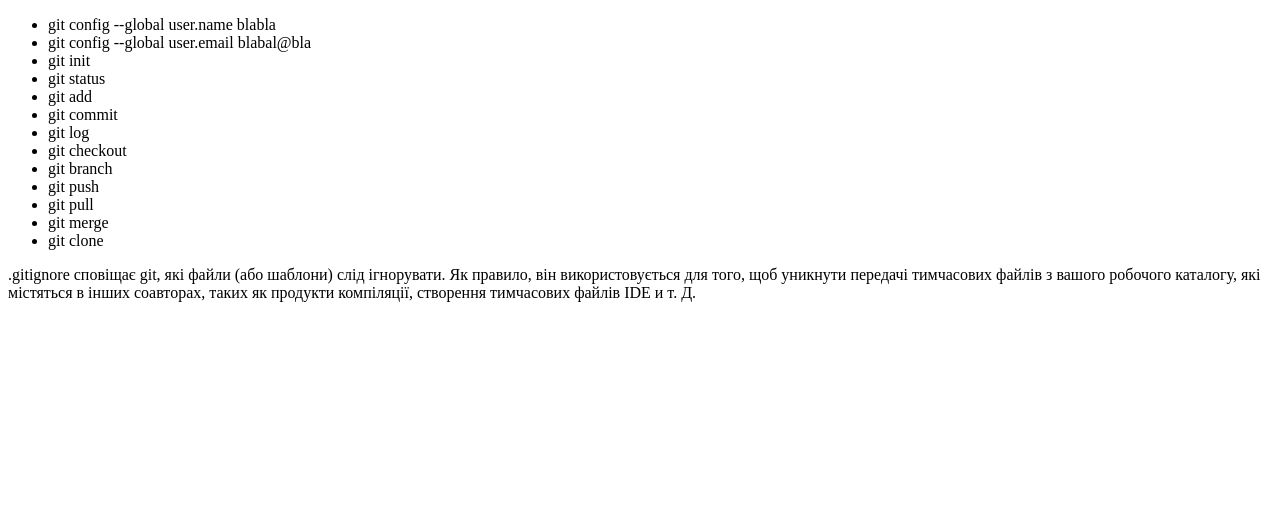
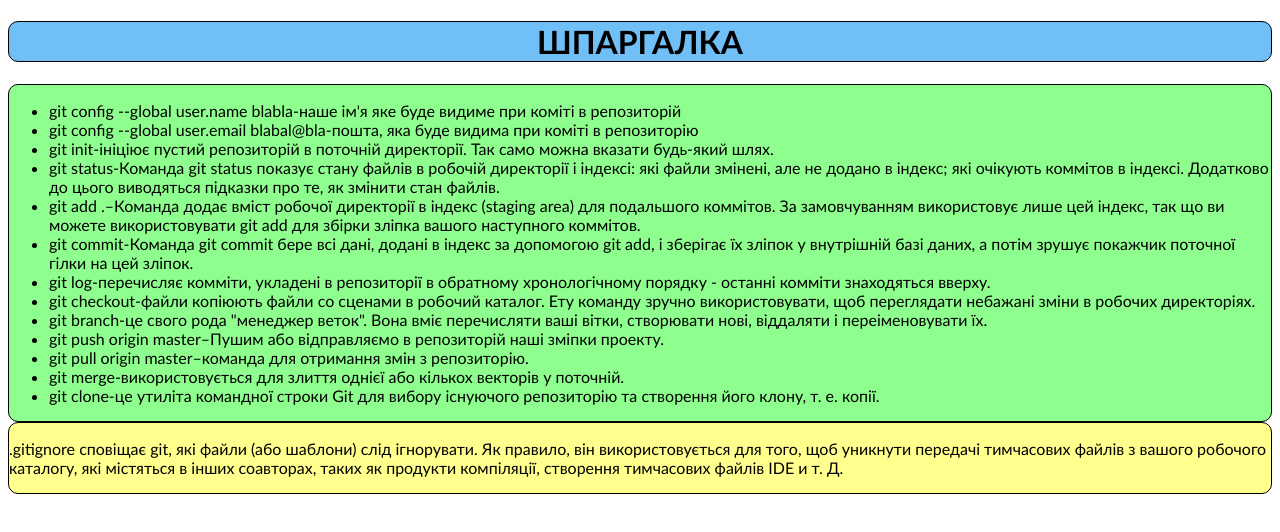
Before and after one commit to Nazarg3/homework, a plain HTML site: page index.html in a window 1280 px wide. Drawn offline with Linux system fonts and the light colour scheme.

Commit message:
Added index.html

```diff
--- a/index.html
+++ b/index.html
@@ -5,23 +5,30 @@
     <meta http-equiv="X-UA-Compatible" content="IE=edge">
     <meta name="viewport" content="width=device-width, initial-scale=1.0">
     <title>Document</title>
+    <link rel="stylesheet" href="style.css">
+
 </head>
 <body>
+    <h1>ШПАРГАЛКА</h1>
+    <div class="text">
     <ul>
-        <li>git config --global user.name blabla</li>
-        <li>git config --global user.email blabal@bla</li>
-        <li>git init</li>
-        <li>git status</li>
-        <li>git add</li>
-        <li>git commit</li>
-        <li>git log</li>
-        <li>git checkout</li>
-        <li>git branch</li>
-        <li>git push</li>
-        <li>git pull</li>
-        <li>git merge</li>
-        <li>git clone</li>
-      </ul>
-      <p>.gitignore сповіщає git, які файли (або шаблони) слід ігнорувати. Як правило, він використовується для того, щоб уникнути передачі тимчасових файлів з вашого робочого каталогу, які містяться в інших соавторах, таких як продукти компіляції, створення тимчасових файлів IDE и т. Д.</p>
+        <li>git config --global user.name blabla-наше ім'я яке буде видиме при коміті в репозиторій</li>
+        <li>git config --global user.email blabal@bla-пошта, яка буде видима при коміті в репозиторію</li>
+        <li>git init-ініціює пустий репозиторій в поточній директорії. Так само можна вказати будь-який шлях.</li>
+        <li>git status-Команда git status показує стану файлів в робочій директорії і індексі: які файли змінені, але не додано в індекс; які очікують коммітов в індексі. Додатково до цього виводяться підказки про те, як змінити стан файлів.</li>
+        <li>git add .–Команда додає вміст робочої директорії в індекс (staging area) для подальшого коммітов. За замовчуванням  використовує лише цей індекс, так що ви можете використовувати git add для збірки зліпка вашого наступного коммітов.</li>
+        <li>git commit-Команда git commit бере всі дані, додані в індекс за допомогою git add, і зберігає їх зліпок у внутрішній базі даних, а потім зрушує покажчик поточної гілки на цей зліпок.        </li>
+        <li>git log-перечисляє комміти, укладені в репозиторії в обратному хронологічному порядку - останні комміти знаходяться вверху.</li>
+        <li>git checkout-файли копіюють файли со сценами в робочий каталог. Ету команду зручно використовувати, щоб переглядати небажані зміни в робочих директоріях.</li>
+        <li>git branch-це свого рода "менеджер веток". Вона вміє перечисляти ваші вітки, створювати нові, віддаляти і переіменовувати їх.</li>
+        <li>git push origin master–Пушим або відправляємо в репозиторій наші зміпки проекту. </li>
+        <li>git pull origin master–команда для отримання змін з репозиторію.</li>
+        <li>git merge-використовується для злиття однієї або кількох векторів у поточній.</li>
+        <li>git clone-це утиліта командної строки Git для вибору існуючого репозиторію та створення його клону, т. е. копії.</li>
+    </ul>
+    </div>
+    <div class="text2">
+        <p>.gitignore сповіщає git, які файли (або шаблони) слід ігнорувати. Як правило, він використовується для того, щоб уникнути передачі тимчасових файлів з вашого робочого каталогу, які містяться в інших соавторах, таких як продукти компіляції, створення тимчасових файлів IDE и т. Д.</p>
+    </div>
 </body>
 </html>
--- /dev/null
+++ b/style.css
@@ -0,0 +1,21 @@
+h1{
+    font-family: 'Trebuchet MS', 'Lucida Sans Unicode', 'Lucida Grande', 'Lucida Sans', Arial, sans-serif;
+    text-align: center;
+    background: #71bff7;
+    border: 1px solid black;
+    border-radius: 10px;
+}
+.text{
+    font-family: 'Trebuchet MS', 'Lucida Sans Unicode', 'Lucida Grande', 'Lucida Sans', Arial, sans-serif;
+    background: rgb(142, 255, 142);
+    border: 1px solid black;
+    border-radius: 10px;
+
+
+}
+.text2{
+    font-family: 'Trebuchet MS', 'Lucida Sans Unicode', 'Lucida Grande', 'Lucida Sans', Arial, sans-serif;
+    background: rgb(255, 255, 142);
+    border: 1px solid black;
+    border-radius: 10px;
+}
```
